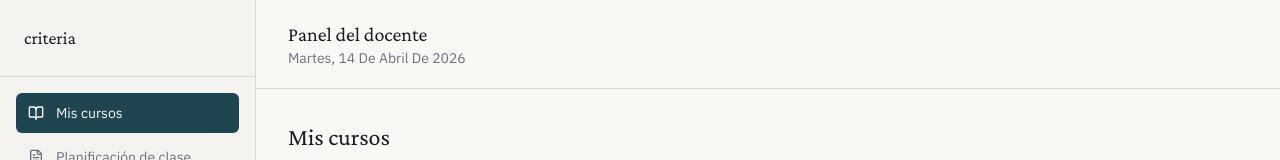
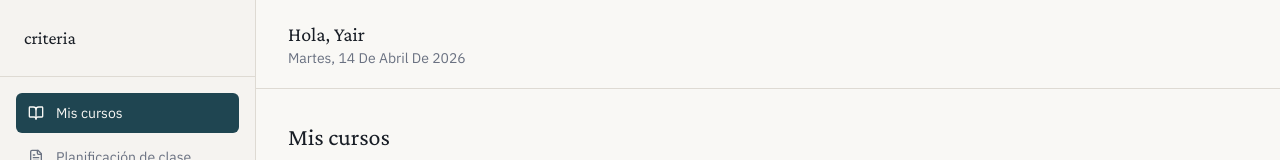
Before and after one commit to valenfranco7/criterIA, a React (Vite) app: page /profesor in a window 1280 px wide. Shown: the top 160 px of the page. Built offline with nearby package versions, Linux system fonts and the light colour scheme; no server answers.

Commit message:
fix: greet Yair in teacher header

```diff
--- a/src/pages/teacher/TeacherLayout.tsx
+++ b/src/pages/teacher/TeacherLayout.tsx
@@ -65,7 +65,7 @@ const TeacherLayout = () => {
 
       <main className="flex-1 flex flex-col">
         <header className="px-8 py-5 border-b border-border">
-          <h1 className="text-xl font-serif">Panel del docente</h1>
+          <h1 className="text-xl font-serif">Hola, Yair</h1>
           <p className="text-sm text-muted-foreground font-body capitalize">{today}</p>
         </header>
         <div className="flex-1 overflow-auto p-8">
```
